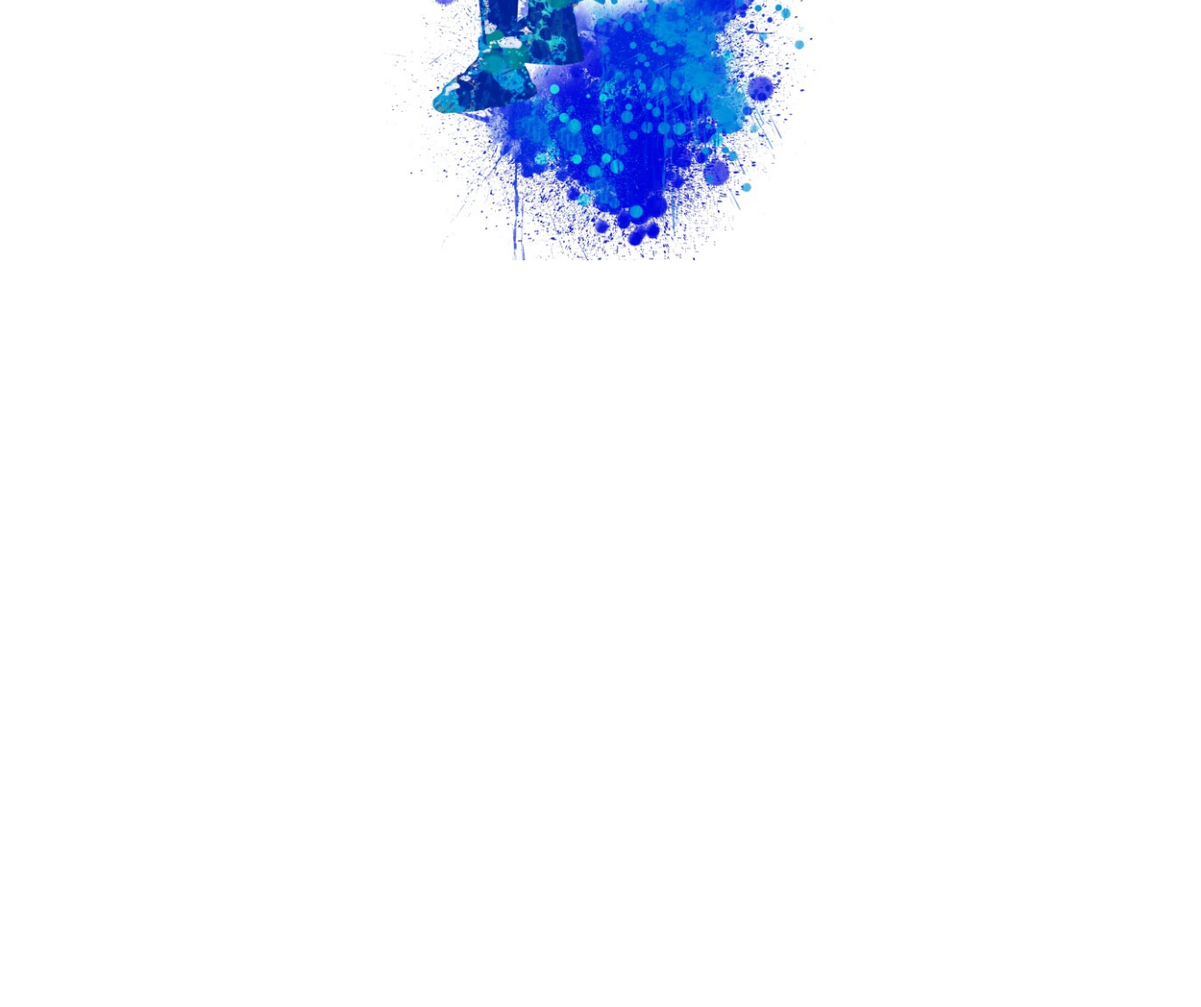
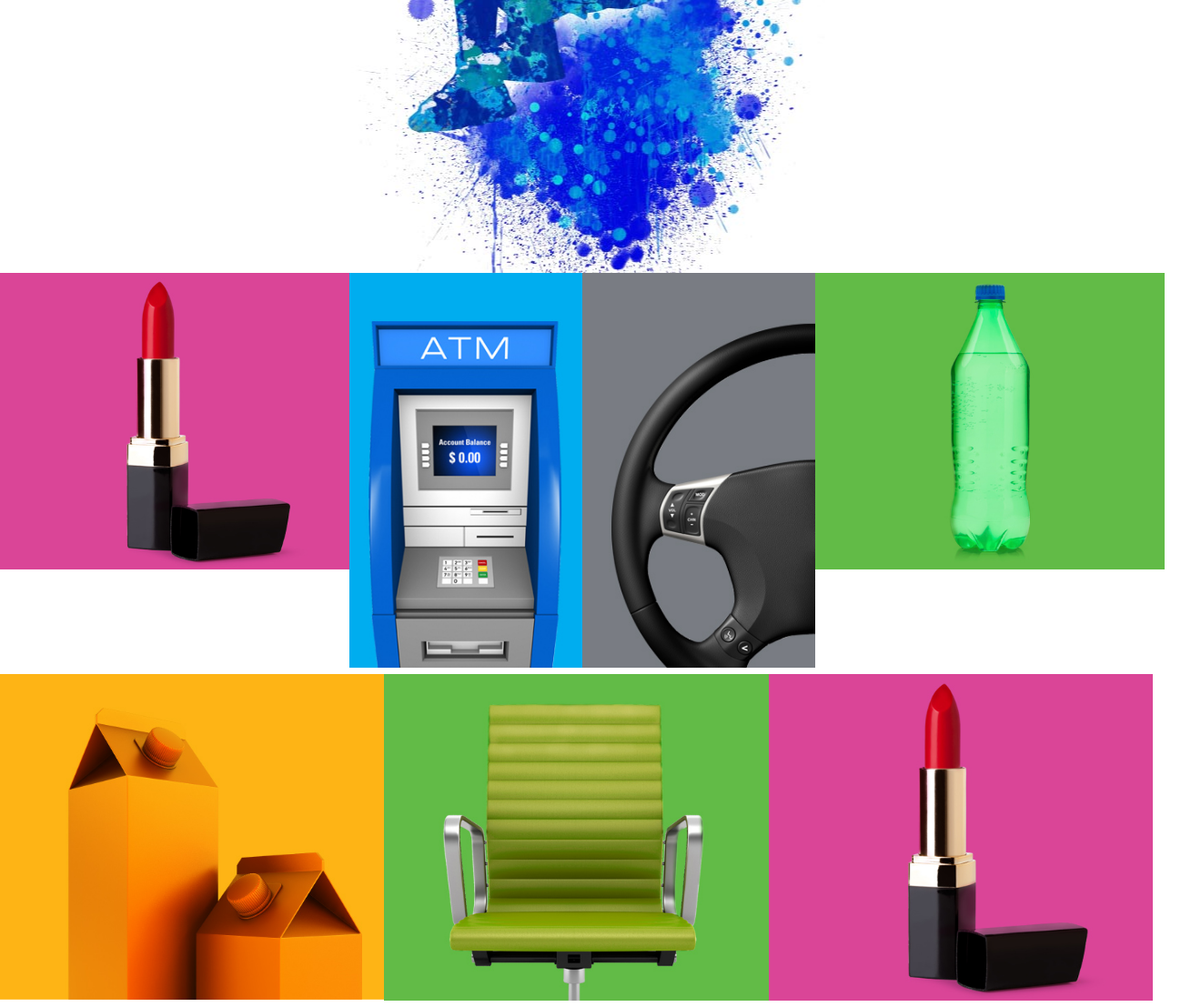
Before and after one commit to Inkriti-Digital/Hueforia, a website: page index.html in a window 1280 px wide. Shown: the part 524-1631 px from the top of the page at 91% size, 1320 px wide, since content can reach past the window. Before the commit the page ends 824 px from the top, so only its background shows below. Drawn offline with nearby package versions, Linux system fonts and the light colour scheme.

Commit message:
home page lower grid-block layout

```diff
--- a/css/src/layouts/landing.scss
+++ b/css/src/layouts/landing.scss
@@ -4,9 +4,16 @@
  * This is a placeholder and example for a view.
  */
 
+ div{
+ 	// border: thin red dashed;
+ }
+
+ .clear-fix{ clear: both; }
+
  .container{
  	width: 100%;
  	max-width: 100%;
+ 	padding: 0;
  }
 
  .home{
@@ -20,8 +27,31 @@
  	.main-vid{
  		width: 675px;
  		height: 740px;
- 		background: url(../img/fpo-home.jpg) no-repeat;
- 		background-size: 100%;
+ 		background: url(../img/fpo-home.jpg) no-repeat center top;
  		margin: 0 auto;
  	}
+
+ 	.grid-ctnr{
+ 		width: 100%;
+
+ 		.grid-row{
+ 			width: 100%;
+ 		}
+
+ 		.grid-block{
+ 			width: 30%;
+ 			float: left;
+ 			max-height: 470px;
+ 		}
+
+ 		.half-block{
+ 			width: 20%;
+ 		}
+
+ 		.three-up{
+ 			.grid-block{
+ 				width: 33%;
+ 			}
+ 		}
+ 	}
  }
--- a/index.html
+++ b/index.html
@@ -16,10 +16,40 @@
 				<div class="logo">
 					<img src="img/hueforia-logo-lockup.png"/>
 				</div>
-				<div class="main-vid">
+				<div class="main-vid"></div>
+				<div class="grid-ctnr">
+					<div class="grid-row four-up">
+						<div class="grid-block">
+							<img src="img/grid1-lipstick.jpg"/>
+						</div>
+						<div class="grid-block half-block">
+							<img src="img/grid2-atm.jpg"/>
+						</div>
+						<div class="grid-block half-block">
+							<img src="img/grid3-wheel.jpg"/>
+						</div>
+						<div class="grid-block">
+							<img src="img/grid4-bottle.jpg"/>
+						</div>
+					</div>
 
+					<div class="grid-row three-up">
+						<div class="grid-block">
+							<img src="img/grid5-oj.jpg"/>
+						</div>
+						<div class="grid-block">
+							<img src="img/grid6-chair.jpg"/>
+						</div>
+						<div class="grid-block">
+							<img src="img/grid1-lipstick.jpg"/>
+						</div>
+					</div>
+
+
+					<div class="clear-fix"></div>
 				</div>
 			</div>
+
 		</div>
 
 		<!-- Load Scripts -->
```
Also changed, not shown: css/styles.css, css/styles.min.css, img/grid1-lipstick.jpg (added), img/grid2-atm.jpg (added), img/grid3-wheel.jpg (added), img/grid4-bottle.jpg (added), img/grid5-oj.jpg (added), img/grid6-chair.jpg (added), 1 other file.
